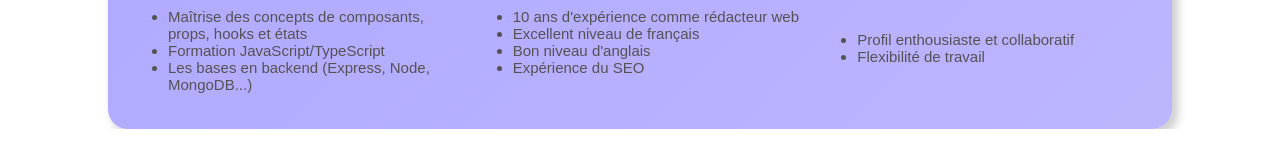
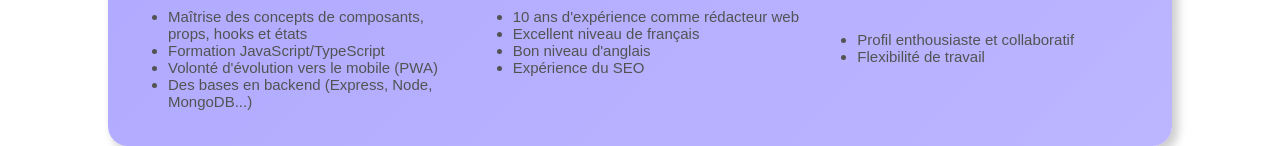
Before and after one commit to SinicX3/Portfolio, a React (Vite) app: page / in a window 1280 px wide. Shown: the part 717-863 px from the top of the page. Built offline with nearby package versions, Linux system fonts and the light colour scheme.

Commit message:
Modifications profile

```diff
--- a/src/Components/Profile.jsx
+++ b/src/Components/Profile.jsx
@@ -33,7 +33,8 @@ function Profile () {
         <ul>
           <li>Maîtrise des concepts de composants, props, hooks et états</li>
           <li>Formation JavaScript/TypeScript</li>
-          <li>Les bases en backend (Express, Node, MongoDB...)</li>
+          <li>Volonté d'évolution vers le mobile (PWA)</li>
+          <li>Des bases en backend (Express, Node, MongoDB...)</li>
         </ul>
       </div>
       <div>
```
